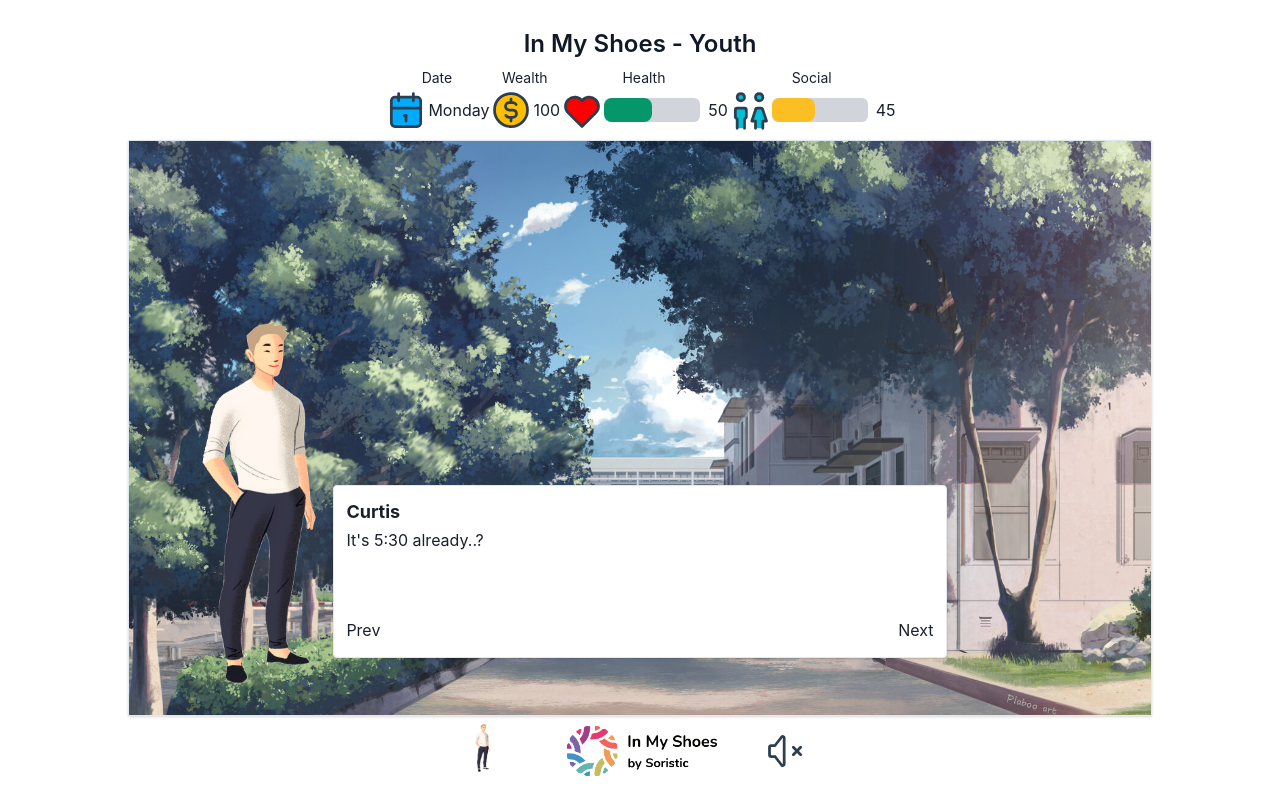
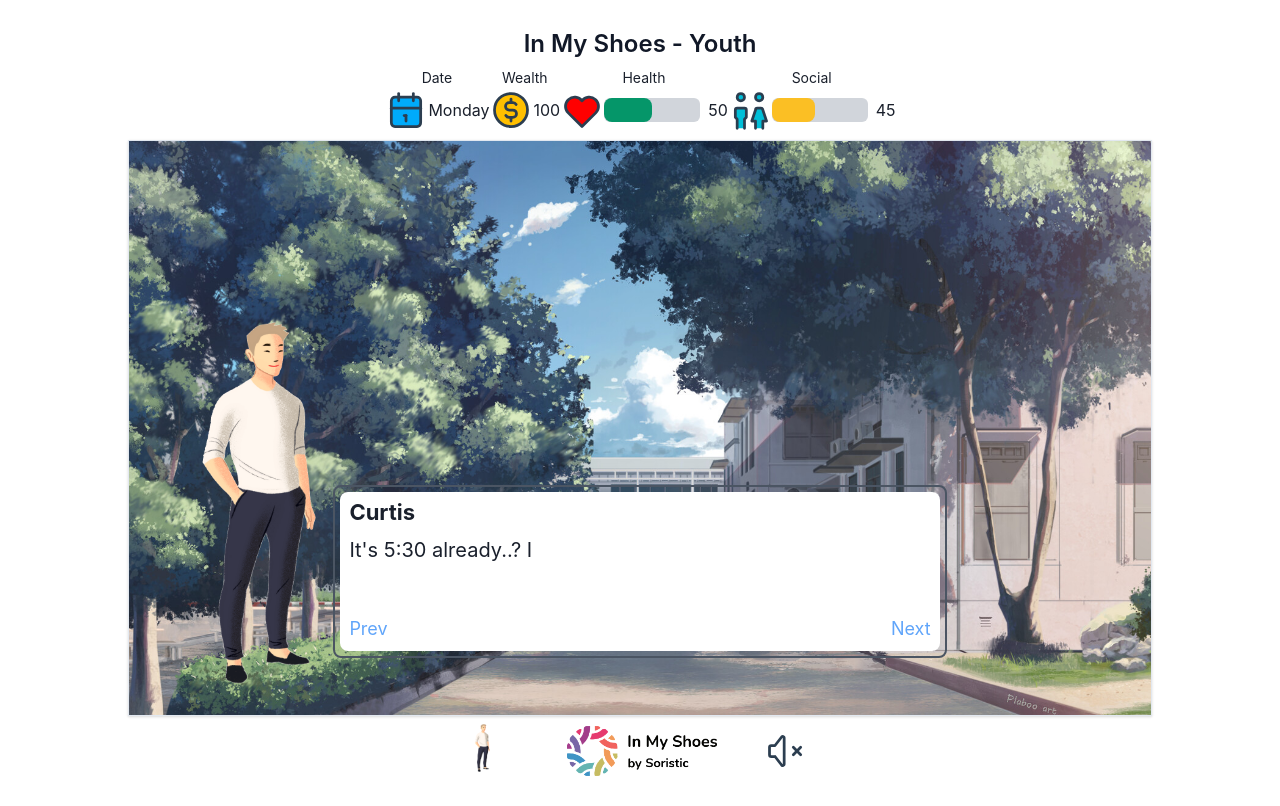
Before and after one commit to inmyshoesdev/inmyshoes, a Next.js app: page /demo in a window 1280 px wide. Both pictures are taken after a click on the element "Go". Built offline with nearby package versions, Linux system fonts and the light colour scheme.

Commit message:
Support textbox image

```diff
--- /dev/null
+++ b/components/DialogueBox.tsx
@@ -0,0 +1,61 @@
+import { Box } from '@chakra-ui/react'
+import { Fragment, PropsWithChildren } from 'react'
+import { Position, Dimension } from '../lib/elements'
+
+export interface DialogueBoxProps {
+  image?: string
+  position?: Position
+  dimension?: Dimension
+}
+
+const DialogueBox: React.FC<PropsWithChildren<DialogueBoxProps>> = ({
+  image,
+  position,
+  dimension,
+  children,
+}) => {
+  return (
+    <Fragment>
+      {image ? (
+        <Box
+          bgImage={image}
+          bgSize="100% 100%"
+          className="p-[2%] absolute"
+          style={{
+            top: position?.top || 'unset',
+            left: position?.left || '20%',
+            right: position?.right || 'unset',
+            bottom: position?.bottom || '10%',
+            width: dimension?.width || '60%',
+            height: dimension?.height || '30%',
+          }}
+        >
+          {children}
+        </Box>
+      ) : (
+        <div
+          className="p-[5px] absolute border-2 border-gray-600 rounded-lg"
+          style={{
+            top: position?.top || 'unset',
+            left: position?.left || '20%',
+            right: position?.right || 'unset',
+            bottom: position?.bottom || '10%',
+            width: dimension?.width || '60%',
+            height: dimension?.height || '30%',
+          }}
+        >
+          <div
+            className="p-[1.5%] bg-grad bg-gradient-from-center flex flex-col w-full h-full bg-white rounded-lg"
+            // style={{
+            //   borderStyle: type === 'monologue' ? 'dashed' : 'solid',
+            // }}
+          >
+            {children}
+          </div>
+        </div>
+      )}
+    </Fragment>
+  )
+}
+
+export default DialogueBox
--- a/components/Speech.tsx
+++ b/components/Speech.tsx
@@ -2,12 +2,15 @@ import { Box } from '@chakra-ui/react'
 import { Fragment } from 'react'
 import Typewriter from 'typewriter-effect'
 import { Position, Dimension } from '../lib/elements'
+import DialogueBox from './DialogueBox'
 
 export interface SpeechProps {
   text: string
   character: string
   characterImage: string
   isMainCharacter: boolean
+  type?: string
+  textBoxImage?: string
   characterPosition?: Position
   characterDimension?: Dimension
   textPosition?: Position
@@ -23,6 +26,8 @@ const Speech: React.FC<SpeechProps> = ({
   character,
   characterImage,
   isMainCharacter = false,
+  type = '',
+  textBoxImage,
   characterPosition,
   characterDimension,
   textPosition,
@@ -53,24 +58,32 @@ const Speech: React.FC<SpeechProps> = ({
           />
         )}
       </div>
-      <div
-        className="absolute flex flex-col p-3 bg-white border border-gray-200 rounded shadow select-none"
-        style={{
-          top: textPosition?.top || 'unset',
-          left: textPosition?.left || '20%',
-          right: textPosition?.right || 'unset',
-          bottom: textPosition?.bottom || '10%',
-          width: textDimension?.height || '60%',
-          height: textDimension?.width || '30%',
-        }}
+      <DialogueBox
+        image={textBoxImage}
+        position={textPosition}
+        dimension={textDimension}
       >
-        <p className="h-1/5 text-lg font-bold">{character}</p>
+        <div className="h-1/4">
+          <p
+            className="sm:text-[14px] md:text-[18px] lg:text-[22px] h-full font-bold leading-none"
+            style={{
+              fontStyle: type === 'monologue' ? 'italic' : 'normal',
+            }}
+          >
+            {character}
+          </p>
+        </div>
 
-        <div className="h-3/5">
+        <div
+          className="sm:text-[10px] md:text-[14px] lg:text-[20px] h-3/5"
+          style={{
+            fontStyle: type === 'monologue' ? 'italic' : 'normal',
+          }}
+        >
           <Typewriter
             key={text}
             onInit={(typewriter) => {
-              typewriter.typeString(`<div>${text}</div>`).start()
+              typewriter.typeString(text).start()
             }}
             options={{
               cursor: '',
@@ -78,7 +91,7 @@ const Speech: React.FC<SpeechProps> = ({
             }}
           />
         </div>
-        <div className="flex justify-between h-1/5">
+        <div className="sm:text-[8px] md:text-[12px] lg:text-[18px] flex justify-between h-1/5 text-blue-400">
           <button onClick={onPrev} className="cursor-pointer">
             Prev
           </button>
@@ -86,7 +99,7 @@ const Speech: React.FC<SpeechProps> = ({
             Next
           </button>
         </div>
-      </div>
+      </DialogueBox>
 
       <div
         className="absolute"
--- a/lib/elements.ts
+++ b/lib/elements.ts
@@ -59,6 +59,8 @@ export interface Speech {
   character: string
   characterImage: string
   isMainCharacter: boolean
+  type?: string
+  textBoxImage?: string
   characterPosition?: Position
   characterDimension?: Dimension
   textPosition?: Position
@@ -88,6 +90,8 @@ export function makeSpeech(
     character: schema.character,
     characterImage: characterImage,
     isMainCharacter: isMainCharacter,
+    type: schema.type,
+    textBoxImage: schema.textBoxImage,
     characterPosition: schema.characterPosition,
     characterDimension: schema.characterDimension,
     textPosition: schema.textPosition,
--- a/package.json
+++ b/package.json
@@ -19,6 +19,7 @@
     "react": "17.0.2",
     "react-dom": "17.0.2",
     "react-ga": "^3.3.0",
+    "react-scale-text": "^1.2.2",
     "superstruct": "^0.15.2",
     "typewriter-effect": "^2.18.2",
     "zustand": "^3.5.12"
--- a/schema/elements.ts
+++ b/schema/elements.ts
@@ -74,6 +74,8 @@ export const SpeechSchema = object({
   text: string(),
   character: string(),
   variant: optional(string()),
+  type: optional(string()),
+  textBoxImage: optional(string()),
   characterPosition: optional(
     type({
       top: optional(string()),
--- a/tailwind.config.js
+++ b/tailwind.config.js
@@ -13,7 +13,7 @@ module.exports = {
         raise: {
           '0%, 100%': {
             boxShadow: '0 0.5em 0.5em -0.4em #ffffff',
-            transform: 'translateY(-0.1em)'
+            transform: 'translateY(-0.1em)',
           },
         },
       },
@@ -25,7 +25,8 @@ module.exports = {
         raise: 'raise 3s cubic-bezier(0.4, 0, 0.6, 1) infinite',
       },
       cursor: {
-        pointer: "url(https://soristic.sgp1.digitaloceanspaces.com/general/curhand.cur), auto !important;"
+        pointer:
+          'url(https://soristic.sgp1.digitaloceanspaces.com/general/curhand.cur), auto !important;',
       },
     },
   },
```
Also changed, not shown: schema/example-dialogue.json (+10 -1 lines), public/images/dialogue-background.png (added), 1 other file (tests, documents, lock files or other folders).
